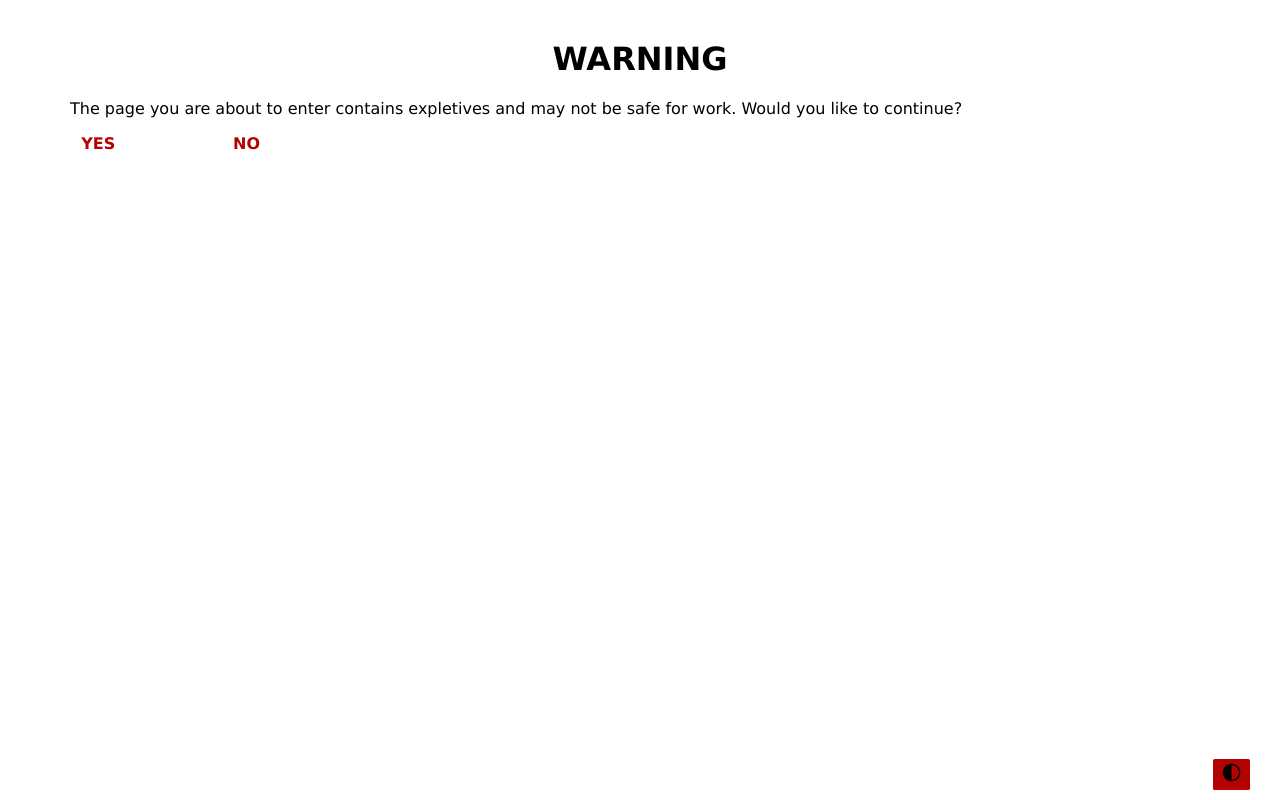
After one commit to smcdermott3/project, a PHP site: page /NSFW.html in a window 1280 px wide. The commit adds this page. Run offline with PHP 8.4, Linux system fonts and the light colour scheme.

Commit message:
NSFW page functional

```diff
--- /dev/null
+++ b/NSFW.html
@@ -0,0 +1,31 @@
+<!DOCTYPE html>
+<html lang="en">
+<head>
+    <meta charset="UTF-8">
+    <meta name="viewport" content="width=device-width, initial-scale=1.0">
+    <title>NSFW</title>
+    <link rel="stylesheet" type="text/css" href="/styles/rtd.css">
+</head>
+<style>
+  h4 {text-align: left; margin-left: 30px;display: inline;}
+</style>
+
+
+<body>
+    <h1>WARNING</h1>
+    <p>The page you are about to enter contains expletives and may not be safe for work. Would you like to continue? </p>
+    <h4><a href="playlists.html"> &nbsp; YES &nbsp; </a></h4>
+    <h4><a href="project_sitemap.html"> &nbsp; NO &nbsp; </a></h4>
+
+<!-- below, dark mode button -->
+<button id="fixedbutton" onclick="myFunction()">
+<img src="/images/dark_mode.png" alt="DarkMode" height="25px">
+</button>
+<script>
+    function myFunction() {
+        var element = document.body;
+        element.classList.toggle("dark-mode");}
+</script>
+<!-- above, dark mode button -->
+</body>
+</html>
--- a/playlists.html
+++ b/playlists.html
@@ -33,6 +33,10 @@
     <iframe src="https://open.spotify.com/embed/playlist/3NyULMEEDxZp33DStwpWmP" width="250" height="380" frameborder="0" allowtransparency="true" allow="encrypted-media"></iframe>
     <iframe src="https://open.spotify.com/embed/playlist/0QHmiIuP9TQ2B9VhFX7TG4" width="250" height="380" frameborder="0" allowtransparency="true" allow="encrypted-media"></iframe>
 </div>
+
+
+<h4><a href="project_sitemap.html" target="_blank"> &nbsp; Sitemap &nbsp; </a></h4>
+
  <!-- below, dark mode button -->
  <button id="fixedbutton" onclick="myFunction()">
 <img src="/images/dark_mode.png" alt="DarkMode" height="25px">
@@ -43,7 +47,5 @@
          element.classList.toggle("dark-mode");}
  </script>
  <!-- above, dark mode button -->
-
-         <h4><a href="project_sitemap.html" target="_blank"> &nbsp; Sitemap &nbsp; </a></h4>
 </body>
 </html>
--- a/project_sitemap.html
+++ b/project_sitemap.html
@@ -16,8 +16,8 @@ nav li {display: table-row;}
     <h1>Sitemap</h1>
     <nav>
         <ul>
-
             <li> <h4 style="text-align: center;"><a href="proposal.html" target="_blank"> &nbsp; Proposal &nbsp; </a></h4> </li>
+            <li> <h4 style="text-align: center;"><a href="NSFW.html" target="_blank"> &nbsp; Playlists &nbsp; </a></h4> </li>
         </ul>
     </nav>
 
--- a/proposal.html
+++ b/proposal.html
@@ -15,6 +15,7 @@
 <nav>
     <ul>
         <li> <h4 style="text-align: center;"><a href="proposal.html" target="_blank"> &nbsp; Proposal &nbsp; </a></h4> </li>
+        <li> <h4 style="text-align: center;"><a href="NSFW.html" target="_blank"> &nbsp; Playlists &nbsp; </a></h4> </li>
         <li> <h4 style="text-align: center;"><a href="project_sitemap.html" target="_blank"> &nbsp; Sitemap &nbsp; </a></h4> </li>
     </ul>
 </nav>
--- a/styles/rtd.css
+++ b/styles/rtd.css
@@ -16,9 +16,9 @@
     .dark-mode #title {color: black; background-color: rgb(180, 1, 1);}
     .dark-mode a:hover {background-color: whitesmoke;}
     .dark-mode hr {color: rgb(230, 230, 230);}
-    button {margin-left: 97%; margin-right: 3%; background-color: rgb(180,1,1);
+    button {background-color: rgb(180,1,1);
         color: black; font-family: Georgia; font-weight: bold; border: black; border-radius: 5%;}
     button:hover {background-color: rgb(114, 1, 1); border-radius: 20%;}
-    #fixedbutton {position: fixed; bottom: 10px; right: 0px;}
+    #fixedbutton {position: fixed; bottom: 10px; right: 30px;}
     nav ul {list-style-type: none; margin: 0; padding: 0;}
     nav li {display: inline-block;}
```
Lines whose indentation alone changed are shown as unchanged.
